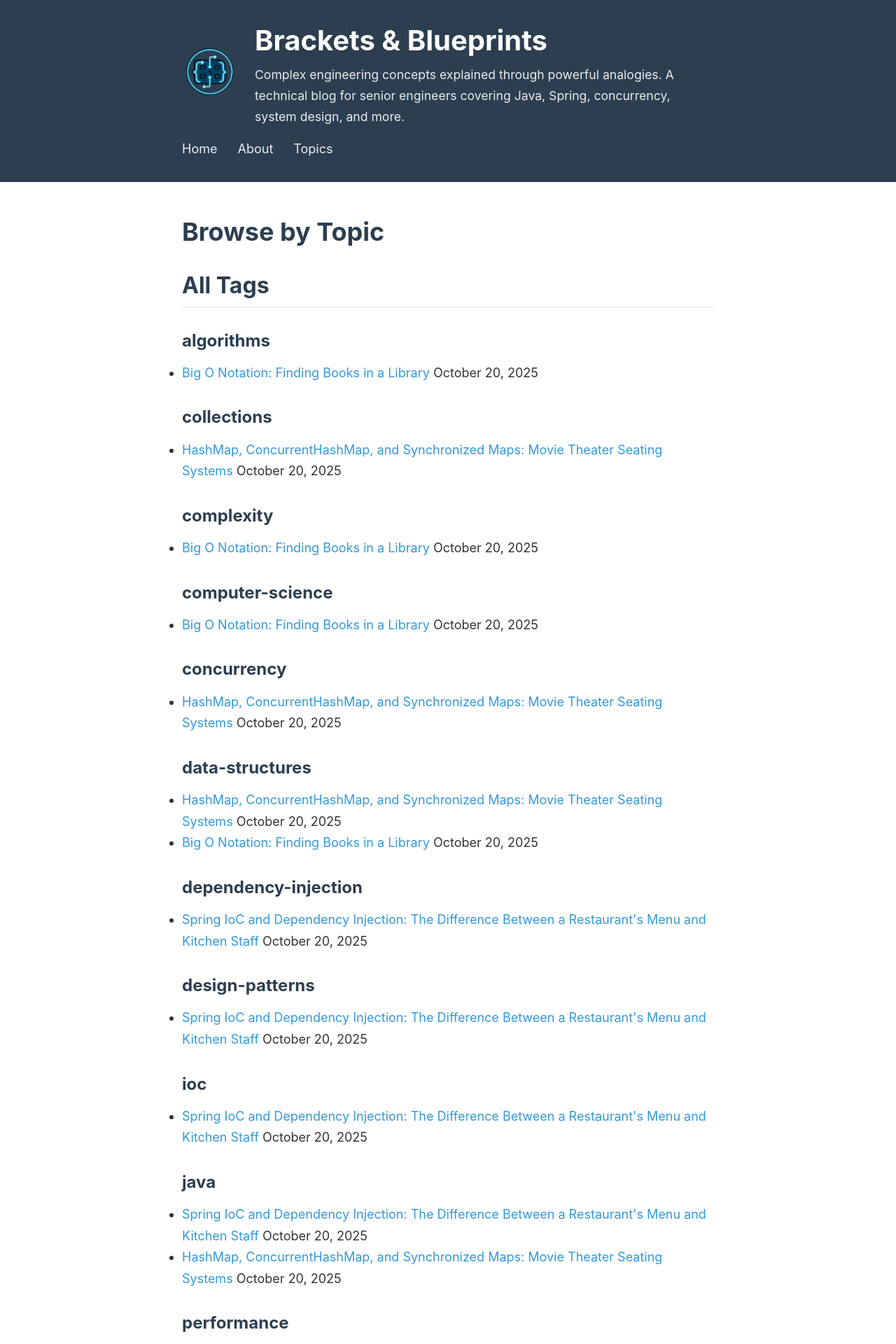
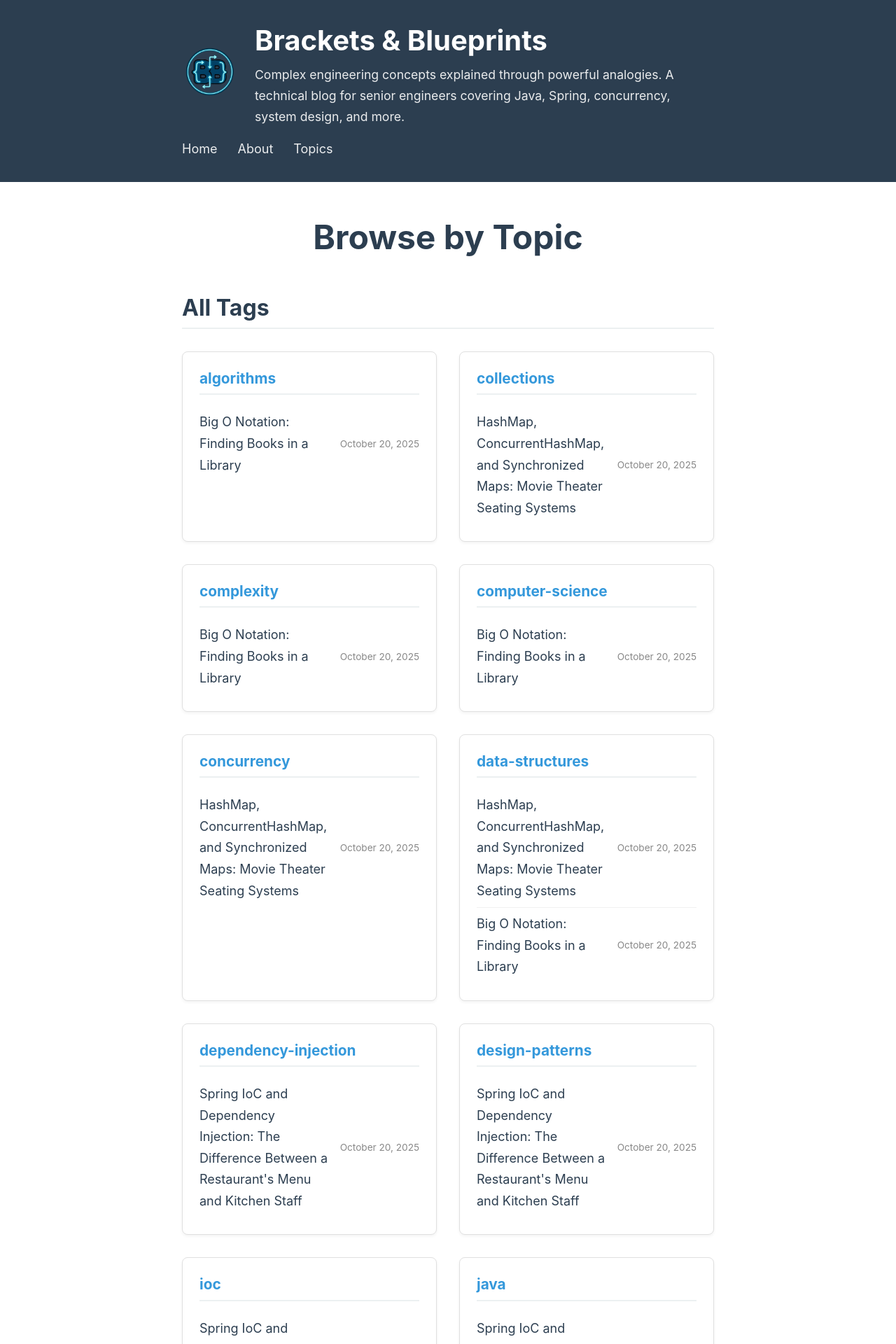
Before and after one commit to jlapugot/jlapugot.github.io, a Jekyll site: the page built from topics.md, in a window 1280 px wide. Shown: the top 1920 px of the page at 70% size. Built offline with Jekyll 4.4.1, drawn with Linux system fonts in a browser that asks for light colours.

Commit message:
style: enhance About and Topics pages with consistent design

```diff
--- a/assets/css/main.css
+++ b/assets/css/main.css
@@ -433,6 +433,172 @@
   text-align: center;
 }
 
+/* About Page Styling */
+.container > h1:first-child {
+  font-size: 3rem;
+  text-align: center;
+  margin-top: 0;
+  margin-bottom: 3rem;
+  color: var(--primary-color);
+}
+
+/* About page sections */
+body:has([title="About"]) .container h2 {
+  font-size: 2rem;
+  margin-top: 3rem;
+  margin-bottom: 1.5rem;
+  padding-bottom: 0.5rem;
+  border-bottom: 3px solid var(--accent-color);
+  color: var(--primary-color);
+}
+
+body:has([title="About"]) .container > p,
+body:has([title="About"]) .container ul {
+  font-size: 1.1rem;
+  line-height: 1.8;
+  max-width: 800px;
+  margin-left: auto;
+  margin-right: auto;
+}
+
+body:has([title="About"]) .container ul {
+  padding-left: 2rem;
+}
+
+body:has([title="About"]) .container ol {
+  font-size: 1.05rem;
+  line-height: 1.8;
+  max-width: 800px;
+  margin-left: auto;
+  margin-right: auto;
+  padding-left: 2rem;
+}
+
+body:has([title="About"]) .container blockquote {
+  font-size: 1.3rem;
+  text-align: center;
+  margin: 3rem auto;
+  max-width: 600px;
+}
+
+/* Topics Page Styling */
+body:has([title="Topics"]) .container h1 {
+  font-size: 3rem;
+  text-align: center;
+  margin-bottom: 3rem;
+}
+
+body:has([title="Topics"]) .container h2 {
+  font-size: 2rem;
+  text-align: center;
+  margin-top: 4rem;
+  margin-bottom: 2rem;
+  padding-top: 3rem;
+  border-top: 2px solid var(--light-gray);
+}
+
+/* Tag cloud styling */
+.tag-cloud {
+  display: grid;
+  grid-template-columns: repeat(auto-fill, minmax(300px, 1fr));
+  gap: 2rem;
+  margin: 2rem 0;
+}
+
+.tag-group {
+  background: white;
+  border: 1px solid #e0e0e0;
+  border-radius: 8px;
+  padding: 1.5rem;
+  box-shadow: 0 2px 4px rgba(0, 0, 0, 0.05);
+  transition: all 0.3s ease;
+}
+
+.tag-group:hover {
+  transform: translateY(-4px);
+  box-shadow: 0 8px 16px rgba(0, 0, 0, 0.15);
+  border-color: var(--accent-color);
+}
+
+.tag-group h3 {
+  margin-top: 0;
+  margin-bottom: 1rem;
+  color: var(--accent-color);
+  font-size: 1.3rem;
+  border-bottom: 2px solid var(--light-gray);
+  padding-bottom: 0.5rem;
+}
+
+.tag-group ul {
+  list-style: none;
+  padding: 0;
+  margin: 0;
+}
+
+.tag-group li {
+  padding: 0.5rem 0;
+  border-bottom: 1px solid #f0f0f0;
+  display: flex;
+  justify-content: space-between;
+  align-items: center;
+  gap: 1rem;
+}
+
+.tag-group li:last-child {
+  border-bottom: none;
+}
+
+.tag-group li a {
+  color: var(--primary-color);
+  text-decoration: none;
+  flex: 1;
+  transition: color 0.2s ease;
+}
+
+.tag-group li a:hover {
+  color: var(--accent-color);
+}
+
+.tag-group .post-date {
+  color: #888;
+  font-size: 0.85rem;
+  white-space: nowrap;
+}
+
+/* Analogy domain sections */
+body:has([title="Topics"]) .container h3 {
+  font-size: 1.5rem;
+  margin-top: 2rem;
+  margin-bottom: 1rem;
+  color: var(--primary-color);
+  padding-left: 1rem;
+  border-left: 4px solid var(--accent-color);
+}
+
+body:has([title="Topics"]) .container > ul {
+  max-width: 800px;
+  margin: 1rem auto 2rem;
+  background: #fafafa;
+  padding: 1.5rem 2rem 1.5rem 3rem;
+  border-radius: 8px;
+  border: 1px solid #e0e0e0;
+}
+
+body:has([title="Topics"]) .container > ul li {
+  margin-bottom: 0.75rem;
+  line-height: 1.6;
+}
+
+body:has([title="Topics"]) .container > ul li a {
+  color: var(--primary-color);
+  text-decoration: none;
+  transition: color 0.2s ease;
+}
+
+body:has([title="Topics"]) .container > ul li a:hover {
+  color: var(--accent-color);
+}
+
 /* Accordion Sections */
 .accordion-section {
   margin: 2rem 0;
@@ -585,6 +751,22 @@
     gap: 1.5rem;
   }
 
+  /* About page mobile */
+  body:has([title="About"]) .container h1,
+  body:has([title="Topics"]) .container h1 {
+    font-size: 2rem;
+  }
+
+  body:has([title="About"]) .container h2,
+  body:has([title="Topics"]) .container h2 {
+    font-size: 1.6rem;
+  }
+
+  /* Topics page mobile */
+  .tag-cloud {
+    grid-template-columns: 1fr;
+  }
+
   /* Responsive tables */
   .post-content table {
     font-size: 0.85rem;
```
